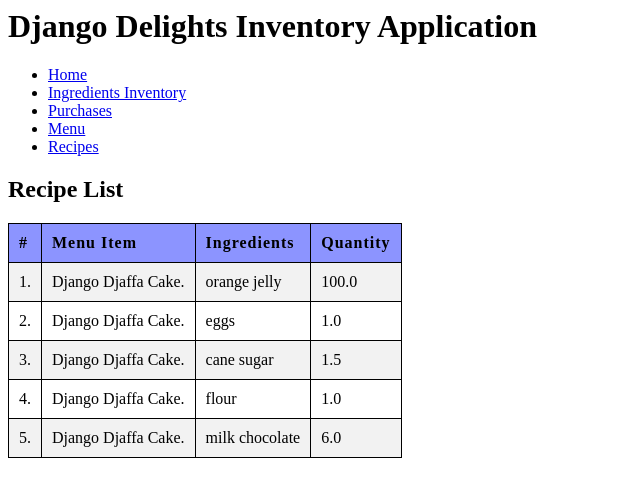
After one commit to wcyd-dev/django_delights, a Django app: page /recipe/list in a window 1280 px wide. The commit adds this page. Shown: the top 497 px of the page, without its empty margins (0-640 px from the left). Run offline with Django 5.2, Linux system fonts and the light colour scheme; data comes from the database, SQL or seed files in the repository.

Commit message:
added recipe requirements page

```diff
--- /dev/null
+++ b/django_delights/delights/templates/delights/RecipeList.html
@@ -0,0 +1,27 @@
+{% extends "delights/base.html" %}
+{% load static %}
+{% block head %}
+    <link rel="stylesheet" href="{% static 'delights/base.css' %}">
+{% endblock %}
+{% block content %}
+    <h2>Recipe List</h2>
+    <div>
+        <!-- ListView Recipe -->
+         <table>
+            <tr>
+                <th>#</th>
+                <th>Menu Item</th>
+                <th>Ingredients</th>
+                <th>Quantity</th>
+            </tr>
+            {% for recipe in reciperequirement_list %}
+            <tr>
+                <td>{{ recipe.id }}.</td>
+                <td>{{ recipe.menu_item.title }}.</td>
+                <td>{{ recipe.ingredient.name }}</td>
+                <td>{{ recipe.quantity }}</td>
+            </tr>
+            {% endfor %}
+        </table>
+    </div>
+{% endblock %}
--- a/django_delights/delights/templates/delights/base.html
+++ b/django_delights/delights/templates/delights/base.html
@@ -11,7 +11,8 @@
                 <li><a href="/">Home</a></li>
                 <li><a href="/ingredient/list">Ingredients Inventory</a></li>
                 <li><a href="/purchase/list">Purchases</a></li>
-                <li><a href="/menu/list">Menu Items</a></li>
+                <li><a href="/menu/list">Menu</a></li>
+                <li><a href="/recipe/list">Recipes</a></li>
             </ul>
         </div>
         {% block content %}
--- a/django_delights/delights/views.py
+++ b/django_delights/delights/views.py
@@ -38,3 +38,7 @@
 class getMenuList(ListView):
     model = MenuItem
     template_name = "delights/MenuList.html"
+
+class getRecipeList(ListView):
+    model = RecipeRequirement
+    template_name = "delights/RecipeList.html"
--- a/django_delights/django_delights/urls.py
+++ b/django_delights/django_delights/urls.py
@@ -24,4 +24,5 @@
     path('ingredient/list', views.getIngredientCollection.as_view(), name="ingredient_list"),
     path('purchase/list', views.getPurchaseList.as_view(), name="purchase_list"),
     path('menu/list', views.getMenuList.as_view(), name="menu_list"),
+    path('recipe/list', views.getRecipeList.as_view(), name="recipe_list"),
 ]
```
